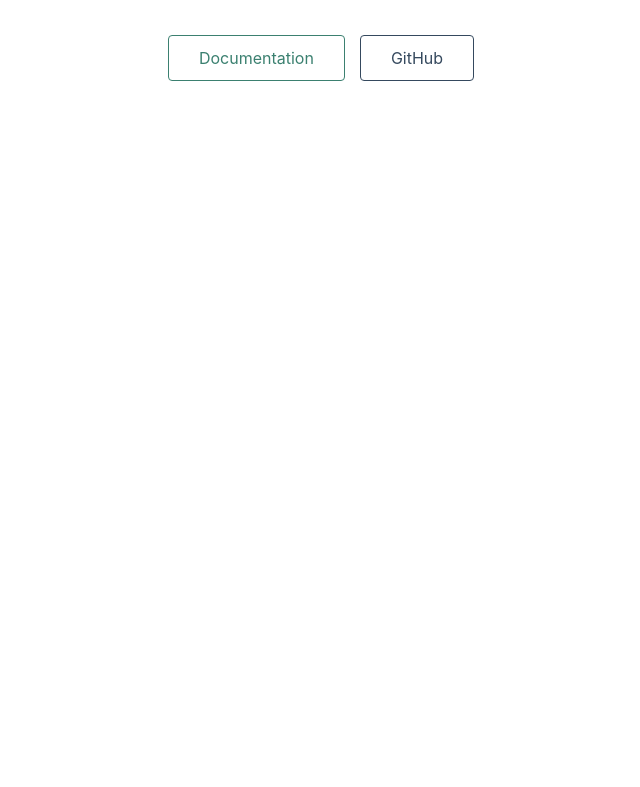
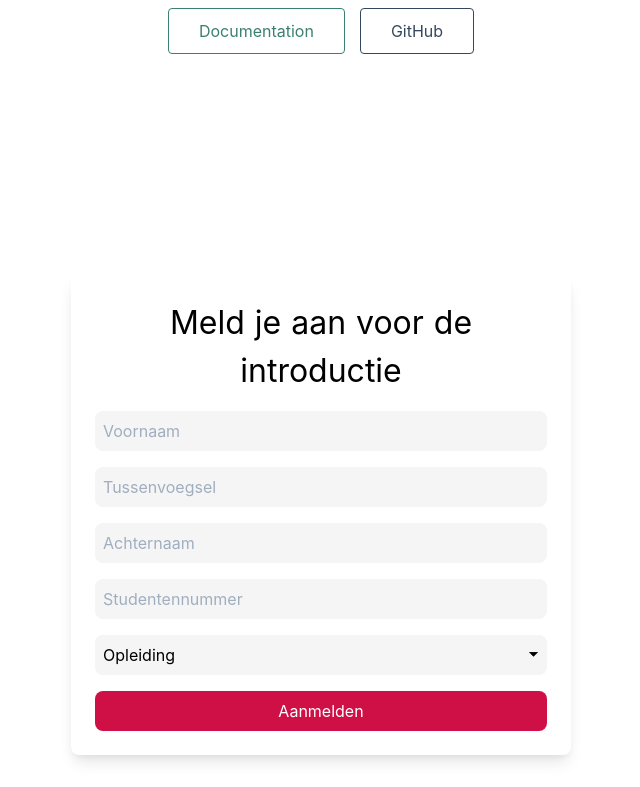
Before and after one commit to dresscode-rotterdam/dresscode, a Nuxt app: page / in a window 1280 px wide. Shown: the part 557-1344 px from the top of the page, without its empty margins (319-959 px from the left). Before the commit the page ends 800 px from the top, so only its background shows below. Built offline with nearby package versions, Linux system fonts and the light colour scheme.

Commit message:
chore(form): add form component

```diff
--- /dev/null
+++ b/components/Form.vue
@@ -0,0 +1,67 @@
+<template>
+    <form>
+        <h1>Meld je aan voor de introductie</h1>
+        <input type="text" name="firstname" placeholder="Voornaam" aria-label="Voornaam" required>
+        <input type="text" name="prefix" placeholder="Tussenvoegsel" aria-label="Tussenvoegsel">
+        <input type="text" name="lastname" placeholder="Achternaam" aria-label="Achternaam" required>
+        <input type="number" name="studentnumber" placeholder="Studentennummer" aria-label="studentennummer" min="1000000" required>
+        <select name="bachelor" aria-label="Opleiding" required>
+            <option value="">Opleiding</option>
+            <option value="ti">Technische Informatica</option>
+            <option value="inf">Informatica</option>
+            <option value="cmgt">Creative Media and Game Technologies</option>
+            <option value="other">Overig</option>
+        </select>
+        <input type="submit" value="Aanmelden">
+    </form>
+</template>
+
+<style scoped>
+form {
+    display: flex;
+    flex-direction: column;
+    max-width: 500px;
+    padding: 24px;
+    border-radius: 8px;
+    box-shadow: 0 10px 15px -3px rgba(0, 0, 0, 0.1), 0 4px 6px -2px rgba(0, 0, 0, 0.05);
+}
+
+h1 {
+    font-size: 2em;
+    text-align: center;
+    margin-left: 16px;
+    margin-right: 16px;
+}
+
+input, select {
+    margin-top: 16px;
+    height: 40px;
+    width: 100%;
+    padding: 8px;
+    background-color: #f5f5f5;
+    border-radius: 8px;
+
+}
+
+select {
+    appearance: none;
+    background-image: url('/drop-down-arrow.png');
+    background-position: 98%;
+    background-repeat: no-repeat;
+    background-size: 2%;
+}
+
+input[type="submit"] {
+    background-color: #cf1046;
+    color: #ffffff;
+}
+
+input[type="number"] {
+    -moz-appearance: textfield;
+}
+
+input[type="number"]::-webkit-inner-spin-button,
+input[type="number"]::-webkit-outer-spin-button {
+    appearance: none;
+}
+</style>
--- a/pages/index.vue
+++ b/pages/index.vue
@@ -1,4 +1,5 @@
 <template>
+  <main>
     <div class="container">
       <div>
         <logo />
@@ -22,14 +23,20 @@
         </div>
       </div>
     </div>
+    <section id="registration" aria-label="aanmelden">
+      <Form />
+    </section>
+  </main>
 </template>
 
 <script>
 import Logo from '~/components/Logo.vue'
+import Form from '~/components/Form.vue'
 
 export default {
   components: {
-    Logo
+    Logo,
+    Form
   }
 }
 </script>
@@ -47,6 +54,7 @@
   justify-content: center;
   align-items: center;
   text-align: center;
+  max-width: 100vw;
 }
 
 .title {
@@ -54,7 +62,7 @@
     'Segoe UI', Roboto, 'Helvetica Neue', Arial, sans-serif;
   display: block;
   font-weight: 300;
-  font-size: 100px;
+  font-size: 4em;
   color: #35495e;
   letter-spacing: 1px;
 }
@@ -70,4 +78,10 @@
 .links {
   padding-top: 15px;
 }
+
+#registration {
+  display: flex;
+  justify-content: center;
+  padding: 32px;
+}
 </style>
```
Also changed, not shown: static/drop-down-arrow.png (added). Lines whose indentation alone changed are shown as unchanged.
